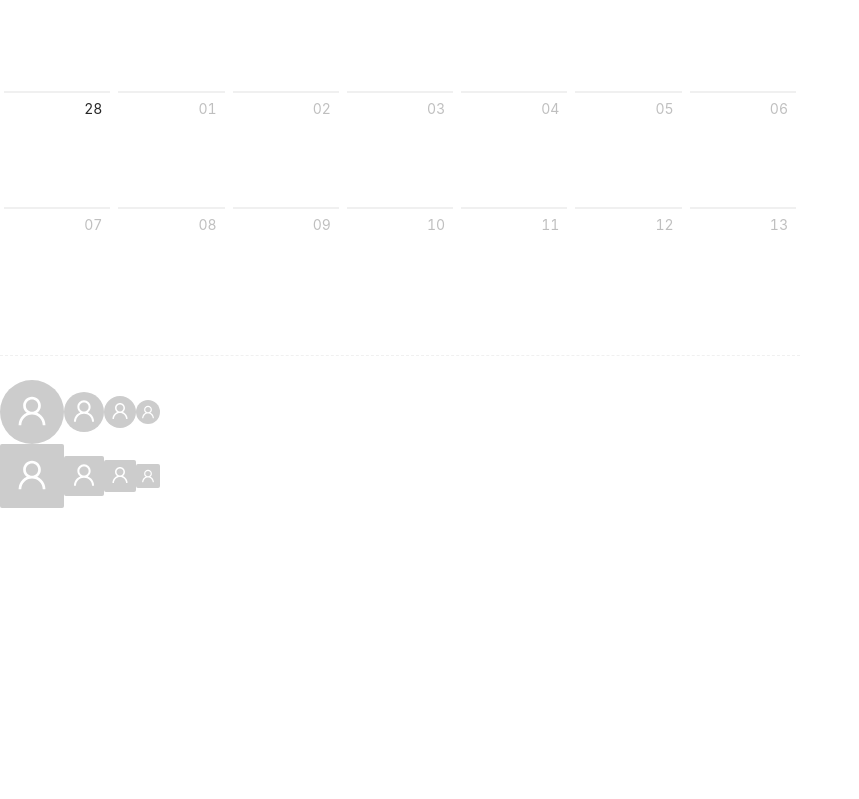
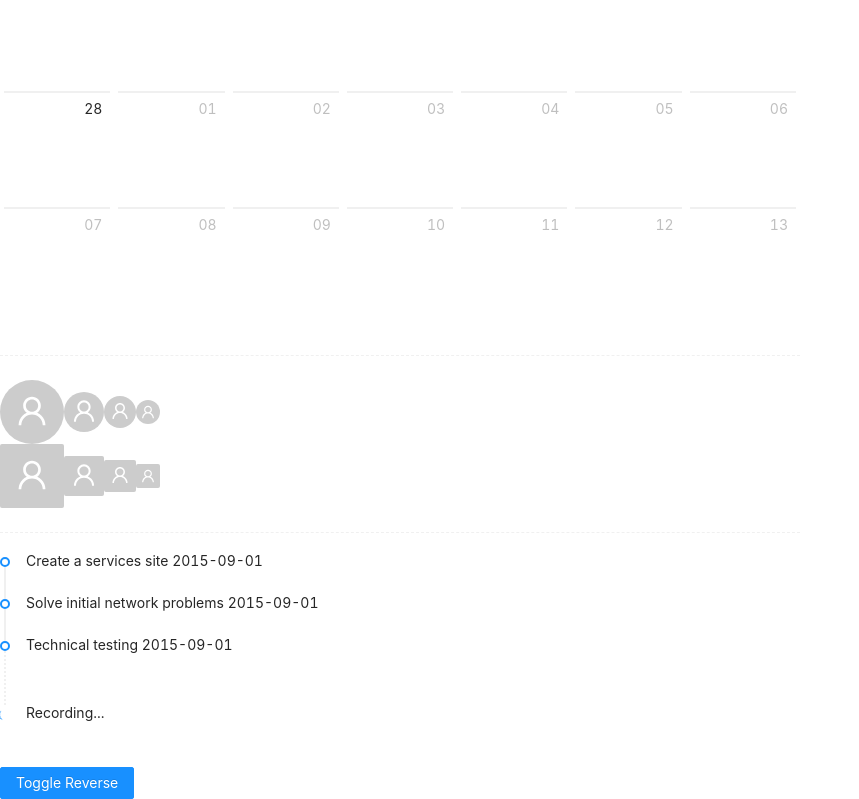
Before and after one commit to liran/mini-web, a Next.js app: page / in a window 1280 px wide. Shown: the part 541-1340 px from the top of the page, without its empty margins (0-859 px from the left). Before the commit the page ends 1049 px from the top, so only its background shows below. Built offline with nearby package versions, Linux system fonts and the light colour scheme.

Commit message:
Updated  Test Timeline

```diff
--- a/components/Antd.jsx
+++ b/components/Antd.jsx
@@ -1,5 +1,6 @@
-import { Select, Calendar, Avatar, Divider } from 'antd';
+import { Select, Calendar, Avatar, Divider, Timeline, Button } from 'antd';
 import { UserOutlined } from '@ant-design/icons';
+import React from 'react';
 
 const { Option } = Select;
 
@@ -14,6 +15,31 @@ function handleChange(value) {
 
 function onPanelChange(value, mode) {
   console.log(value.format('YYYY-MM-DD'), mode);
+}
+
+class PendingTimeLine extends React.Component {
+  state = {
+    reverse: false,
+  };
+
+  handleClick = () => {
+    this.setState({ reverse: !this.state.reverse });
+  };
+
+  render() {
+    return (
+      <div>
+        <Timeline pending="Recording..." reverse={this.state.reverse}>
+          <Timeline.Item>Create a services site 2015-09-01</Timeline.Item>
+          <Timeline.Item>Solve initial network problems 2015-09-01</Timeline.Item>
+          <Timeline.Item>Technical testing 2015-09-01</Timeline.Item>
+        </Timeline>
+        <Button type="primary" style={{ marginTop: 16 }} onClick={this.handleClick}>
+          Toggle Reverse
+        </Button>
+      </div>
+    );
+  }
 }
 
 const Antd = () => {
@@ -39,6 +65,8 @@ const Antd = () => {
           <Avatar shape="square" size="small" icon={<UserOutlined />} />
         </div>
       </div>
+      <Divider dashed />
+      <PendingTimeLine />
     </div>
   );
 };
```
